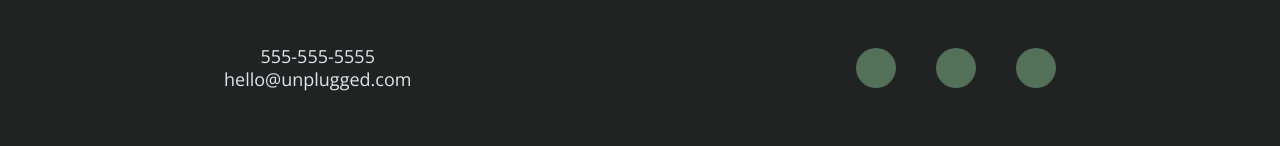
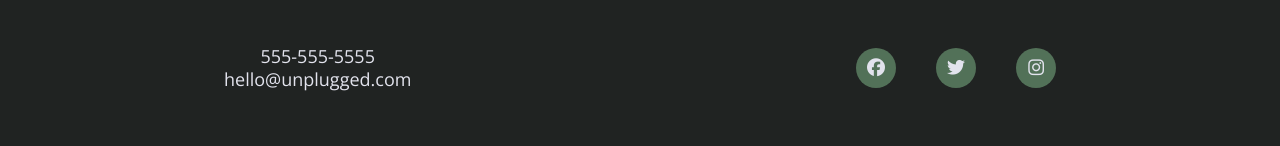
Before and after one commit to Alissa-MG/Broilerplate, a website: page about/index.html in a window 1280 px wide. Shown: the part 2037-2183 px from the top of the page. Drawn offline with nearby package versions, Linux system fonts and the light colour scheme.

Commit message:
final-touches

```diff
--- a/about/index.html
+++ b/about/index.html
@@ -110,13 +110,13 @@
           <h4>Social</h4>
           <div class="social-icons">
             <p>
-              <a href="https://www.facebook.com/yoursite" target="_blank"></a>
+              <a href=""><i class="fa-brands fa-facebook"></i></a>
             </p>
             <p>
-              <a href="https://www.twitter.com/yoursite" target="_blank"></a>
+              <a href=""><i class="fa-brands fa-twitter"></i></a>
             </p>
             <p>
-              <a href="https://www.instagram.com/yoursite" target="_blank"></a>
+              <a href=""><i class="fa-brands fa-instagram"></i></a>
             </p>
           </div>
         </div>
```
Also changed, not shown: faq/index.html (+3 -3 lines).
